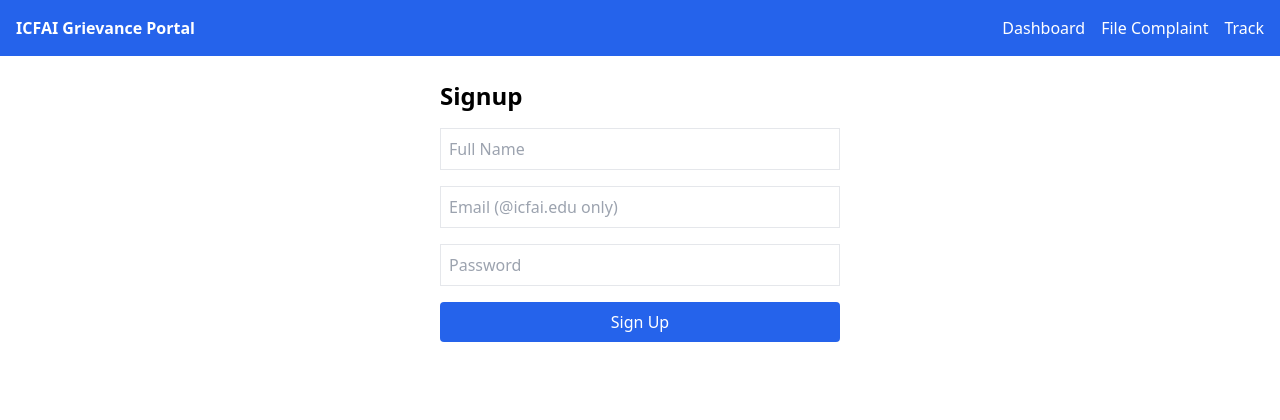
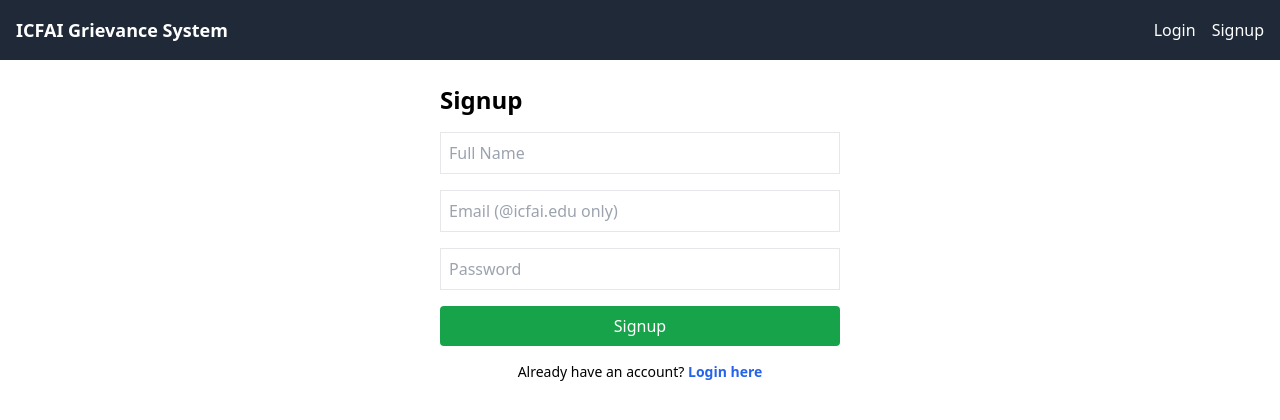
Before and after one commit to Pratham179/icfai-grievance-system, a React (Vite) app in the folder client/: page /signup in a window 1280 px wide. Shown: the top 420 px of the page. Built offline with nearby package versions, Linux system fonts and the light colour scheme.

Commit message:
Login/Logout completed

```diff
--- a/client/index.html
+++ b/client/index.html
@@ -4,7 +4,7 @@
     <meta charset="UTF-8" />
     <link rel="icon" type="image/svg+xml" href="/vite.svg" />
     <meta name="viewport" content="width=device-width, initial-scale=1.0" />
-    <title>client</title>
+    <title>ICFAI grievance</title>
   </head>
   <body>
     <div id="root"></div>
--- a/client/src/components/Navbar.jsx
+++ b/client/src/components/Navbar.jsx
@@ -1,14 +1,52 @@
-import { Link } from "react-router-dom";
+import { Link, useNavigate } from "react-router-dom";
+import { useContext } from "react";
+import { AuthContext } from "../context/AuthContext";
+import api from "../api/axios";
 
 export default function Navbar() {
+  const { user, setUser } = useContext(AuthContext);
+  const navigate = useNavigate();
+
+  const logout = async () => {
+    try {
+      await api.post("/auth/logout"); // backend clears cookie
+    } catch (err) {
+      console.log("Logout error (ignored)", err);
+    }
+
+    setUser(null);          // remove user from context
+    navigate("/login");     // redirect to login page
+  };
+
   return (
-    <nav className="bg-blue-600 text-white p-4 flex justify-between">
-      <h1 className="font-bold">ICFAI Grievance Portal</h1>
+    <nav className="bg-gray-800 text-white p-4 flex justify-between">
+      <Link to="/" className="font-bold text-lg">
+        ICFAI Grievance System
+      </Link>
 
-      <div className="space-x-4">
-        <Link to="/dashboard">Dashboard</Link>
-        <Link to="/file">File Complaint</Link>
-        <Link to="/track">Track</Link>
+      <div className="space-x-4 flex items-center">
+        {!user && (
+          <>
+            <Link to="/login" className="hover:underline">Login</Link>
+            <Link to="/signup" className="hover:underline">Signup</Link>
+          </>
+        )}
+
+        {user && (
+          <>
+            <Link to="/dashboard" className="hover:underline">Dashboard</Link>
+            <Link to="/file" className="hover:underline">File Complaint</Link>
+            <Link to="/track" className="hover:underline">Track Complaint</Link>
+
+            {/* 🔥 Logout Button */}
+            <button
+              onClick={logout}
+              className="bg-red-600 px-3 py-1 rounded hover:bg-red-700"
+            >
+              Logout
+            </button>
+          </>
+        )}
       </div>
     </nav>
   );
--- a/client/src/pages/Login.jsx
+++ b/client/src/pages/Login.jsx
@@ -1,7 +1,7 @@
 import { useContext, useState } from "react";
 import api from "../api/axios";
 import { AuthContext } from "../context/AuthContext";
-import { useNavigate } from "react-router-dom";
+import { useNavigate, Link } from "react-router-dom";
 
 export default function Login() {
   const { setUser } = useContext(AuthContext);
@@ -21,7 +21,7 @@
       setUser({ email: form.email });
       navigate("/dashboard");
     } catch (err) {
-      setMsg(err.response.data.error);
+      setMsg(err.response?.data?.error || "Login failed");
     }
   };
 
@@ -30,11 +30,20 @@
       <h2 className="text-2xl font-bold mb-4">Login</h2>
 
       <form className="space-y-4" onSubmit={handleSubmit}>
-        <input name="email" placeholder="Email"
-          className="w-full border p-2" onChange={handleChange} />
+        <input
+          name="email"
+          placeholder="Email"
+          className="w-full border p-2"
+          onChange={handleChange}
+        />
 
-        <input name="password" type="password" placeholder="Password"
-          className="w-full border p-2" onChange={handleChange} />
+        <input
+          name="password"
+          type="password"
+          placeholder="Password"
+          className="w-full border p-2"
+          onChange={handleChange}
+        />
 
         <button className="w-full bg-blue-600 text-white p-2 rounded">
           Login
@@ -42,6 +51,19 @@
       </form>
 
       {msg && <p className="mt-3 text-red-600">{msg}</p>}
+
+      {/* 🔥 Signup Button Added */}
+      <div className="text-center mt-4">
+        <p className="text-sm">
+          Don't have an account?{" "}
+          <Link
+            to="/signup"
+            className="font-semibold text-blue-600 hover:underline"
+          >
+            Register here
+          </Link>
+        </p>
+      </div>
     </div>
   );
 }
--- a/client/src/pages/Signup.jsx
+++ b/client/src/pages/Signup.jsx
@@ -1,7 +1,9 @@
 import { useState } from "react";
 import api from "../api/axios";
+import { useNavigate, Link } from "react-router-dom";
 
 export default function Signup() {
+  const navigate = useNavigate();
   const [form, setForm] = useState({ name: "", email: "", password: "" });
   const [msg, setMsg] = useState("");
 
@@ -12,10 +14,13 @@
   const handleSubmit = async e => {
     e.preventDefault();
     try {
-      const res = await api.post("/auth/signup", form);
-      setMsg("Signup successful. Now login.");
+      await api.post("/auth/signup", form);
+
+      // 🔥 SUCCESS → Redirect to login page
+      navigate("/login");
+
     } catch (err) {
-      setMsg(err.response.data.error);
+      setMsg(err.response?.data?.error || "Signup failed");
     }
   };
 
@@ -24,21 +29,46 @@
       <h2 className="text-2xl font-bold mb-4">Signup</h2>
 
       <form className="space-y-4" onSubmit={handleSubmit}>
-        <input name="name" placeholder="Full Name"
-          className="w-full border p-2" onChange={handleChange} />
+        <input
+          name="name"
+          placeholder="Full Name"
+          className="w-full border p-2"
+          onChange={handleChange}
+        />
 
-        <input name="email" placeholder="Email (@icfai.edu only)"
-          className="w-full border p-2" onChange={handleChange} />
+        <input
+          name="email"
+          placeholder="Email (@icfai.edu only)"
+          className="w-full border p-2"
+          onChange={handleChange}
+        />
 
-        <input name="password" type="password" placeholder="Password"
-          className="w-full border p-2" onChange={handleChange} />
+        <input
+          name="password"
+          type="password"
+          placeholder="Password"
+          className="w-full border p-2"
+          onChange={handleChange}
+        />
 
-        <button className="w-full bg-blue-600 text-white p-2 rounded">
-          Sign Up
+        <button className="w-full bg-green-600 text-white p-2 rounded">
+          Signup
         </button>
       </form>
 
       {msg && <p className="mt-3 text-red-600">{msg}</p>}
+
+      <div className="text-center mt-4">
+        <p className="text-sm">
+          Already have an account?{" "}
+          <Link
+            to="/login"
+            className="font-semibold text-blue-600 hover:underline"
+          >
+            Login here
+          </Link>
+        </p>
+      </div>
     </div>
   );
 }
```
